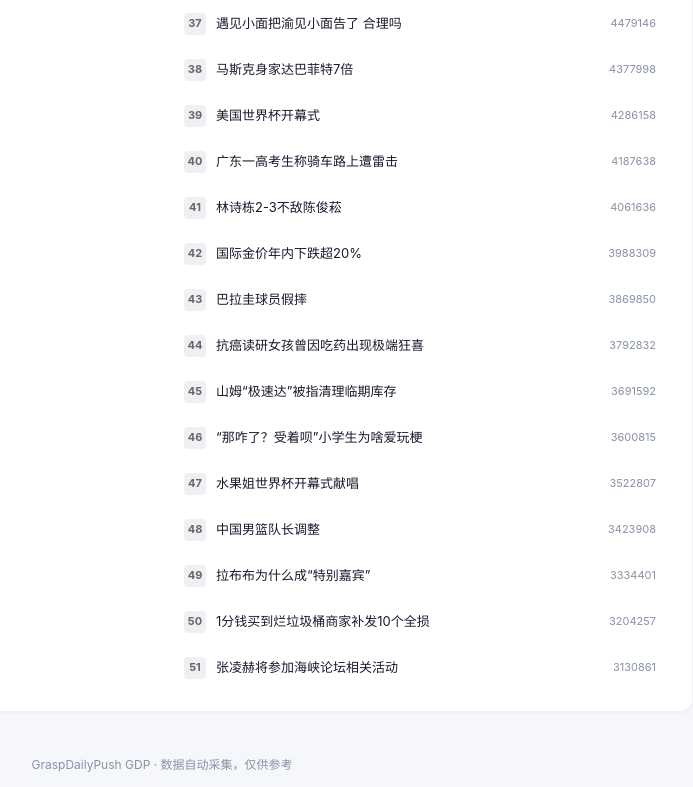
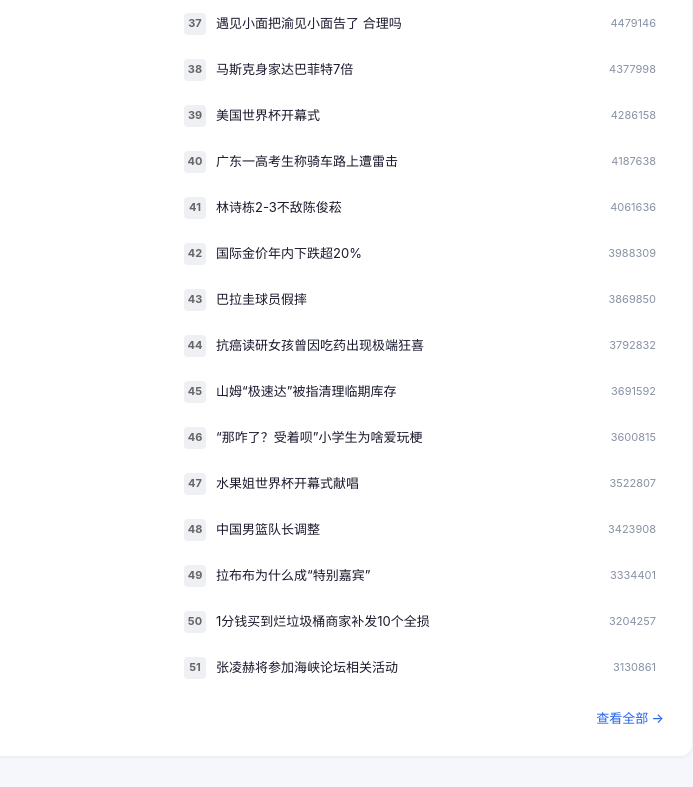
Before and after one commit to NiTianyang0209/GraspDailyPush_GDP, a plain HTML site: page docs/index.html in a window 1280 px wide. Shown: the part 2010-2797 px from the top of the page, without its empty margins (478-1171 px from the left). Drawn offline with Linux system fonts and the light colour scheme.

Commit message:
Hotlists: top 10 items + view-all link + correct home URLs

```diff
--- a/docs/css/style.css
+++ b/docs/css/style.css
@@ -144,6 +144,19 @@ body {
 .hot-title-link:hover { color: #2563eb; text-decoration: underline; }
 .hot-item .heat { font-size: 11px; color: #8892a4; flex-shrink: 0; }
 
+/* Hotlist "查看全部" link */
+.hot-more {
+  text-align: right;
+  padding: 10px 4px 2px;
+}
+.hot-more a {
+  font-size: 13px;
+  color: #2563eb;
+  text-decoration: none;
+  font-weight: 500;
+}
+.hot-more a:hover { text-decoration: underline; }
+
 /* Tab Bar */
 .tab-bar { display: flex; gap: 6px; margin-bottom: 12px; flex-wrap: wrap; }
 .tab-btn {
--- a/docs/js/app.js
+++ b/docs/js/app.js
@@ -132,7 +132,7 @@
       content.innerHTML = "<div class=\"loading\">暂无数据</div>";
       return;
     }
-    content.innerHTML = platform.items.map(function (item) {
+    var html = platform.items.map(function (item) {
       var rankClass = "rank";
       if (item.rank <= 1) rankClass += " top-1";
       else if (item.rank <= 2) rankClass += " top-2";
@@ -149,6 +149,9 @@
         "</div>"
       ].join("\n");
     }.bind(this)).join("\n");
+    var platformUrl = platform.url || "#";
+    html += "<div class=\"hot-more\"><a href=\"" + escapeHtml(platformUrl) + "\" target=\"_blank\" rel=\"noopener\">查看全部 →</a></div>";
+    content.innerHTML = html;
   }
 
   // ---- Render Academic (journal-tabbed) ----
```
